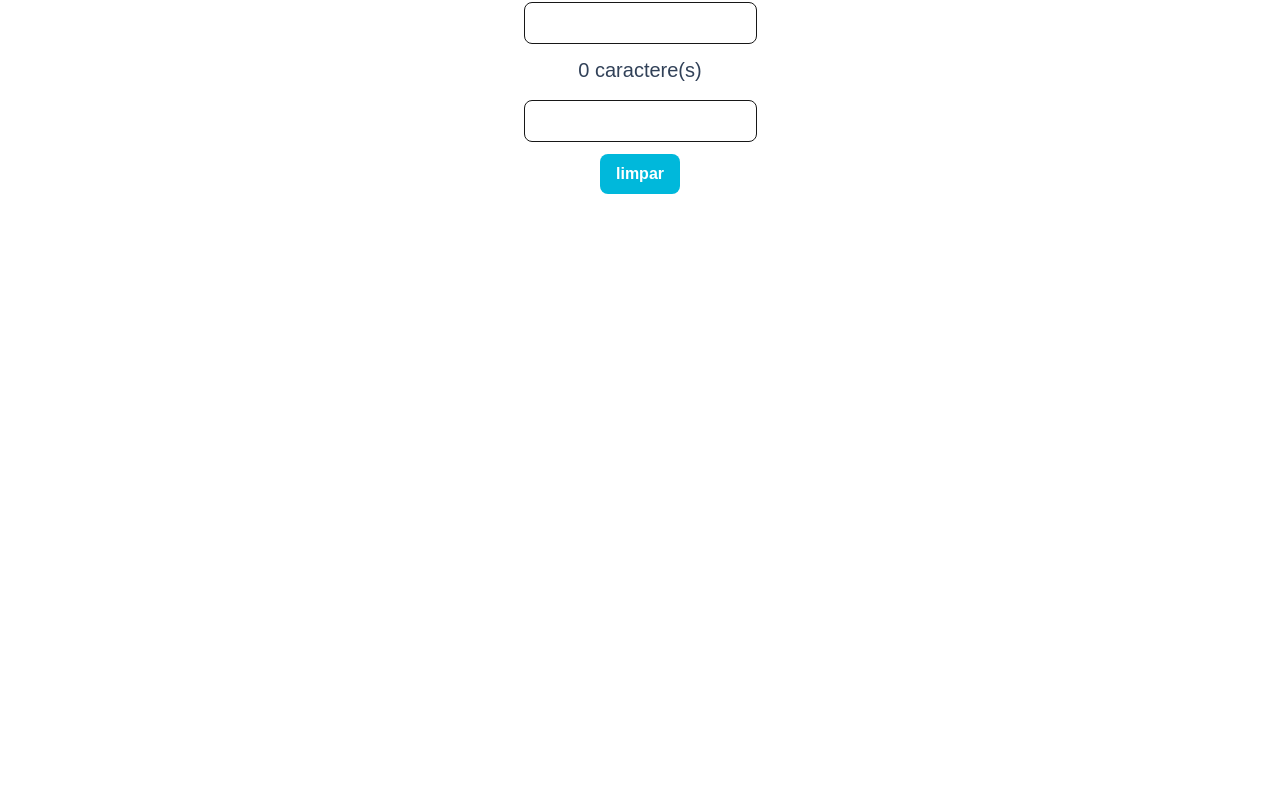
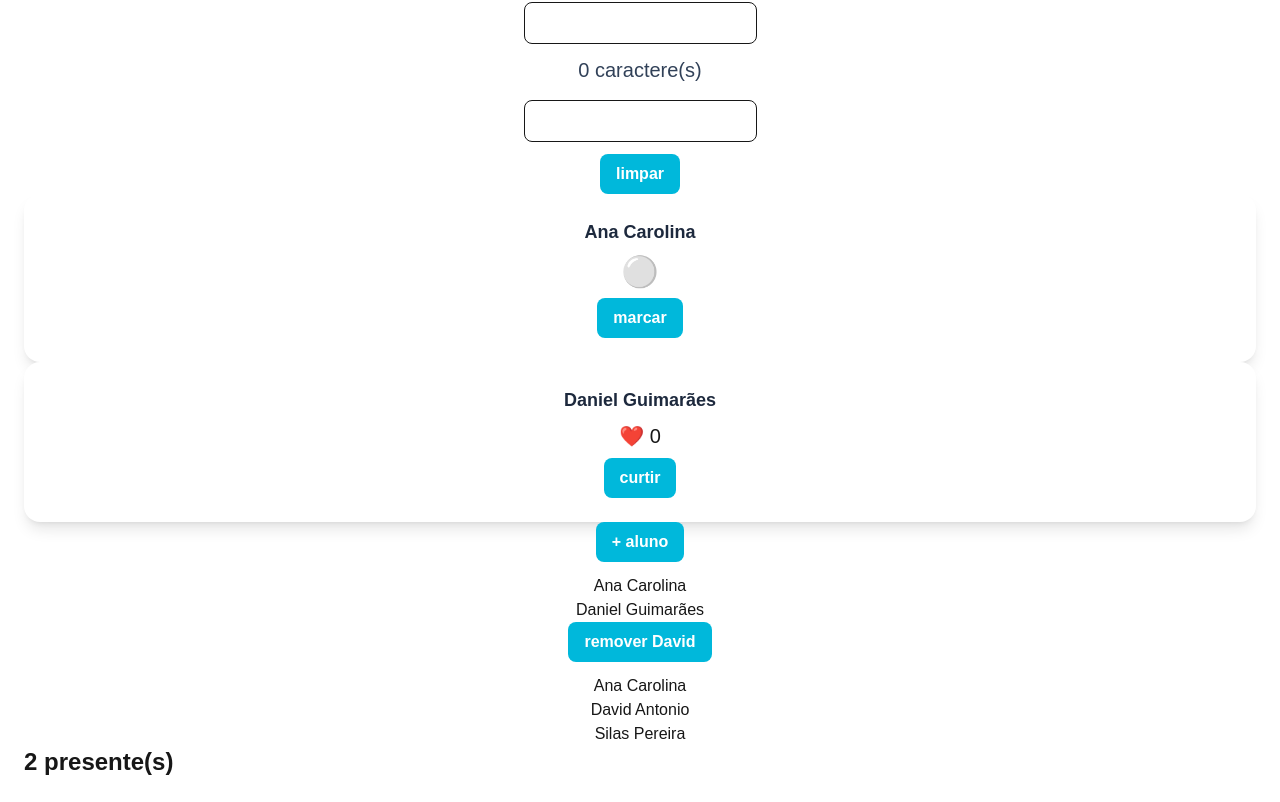
Before and after one commit to GustavoTFPR/ReactAula, a Next.js app: page /lista03 in a window 1280 px wide. Shown: the part 1018-1820 px from the top of the page. Before the commit the page ends 1236 px from the top, so only its background shows below. Built offline with nearby package versions, Linux system fonts and the light colour scheme.

Commit message:
Adicionando exs 10-15 lista 03

```diff
--- a/app/lista03/page.tsx
+++ b/app/lista03/page.tsx
@@ -9,6 +9,11 @@ import ParOuImpar from "@/components/lista03/ParOuImpar";
 import ResetarInput from "@/components/lista03/ResetarInput";
 import ToggleLigaDesliga from "@/components/lista03/ToggleLigaDesliga";
 import TrocaCor from "@/components/lista03/TrocaCor";
+import MarcarPresenca from "@/components/lista03/MarcarPresenca";
+import CurtidasCard from "@/components/lista03/CurtidasCard";
+import AdicionarLista from "@/components/lista03/AdicionarLista";
+import RemoverAluno from "@/components/lista03/RemoverAluno";
+import ContarPresentes from "@/components/lista03/ContarPresentes";
 
 
 export default function Lista03() {
@@ -31,6 +36,11 @@ export default function Lista03() {
             <InputControlado />
             <ContarCaracteres />
             <ResetarInput />
+            <MarcarPresenca />
+            <CurtidasCard />
+            <AdicionarLista />
+            <RemoverAluno />
+            <ContarPresentes />
         </main>
     );
 }
--- /dev/null
+++ b/components/lista03/AdicionarLista.tsx
@@ -0,0 +1,18 @@
+//Lista 04 Exercício 13
+// Enunciado: Adicionar à lista
+// Estado string[] com dois alunos.Um botão adiciona Manuella Alves com[...turma, novo] e a lista renderiza com.map.
+
+"use client";
+
+import { useState } from "react";
+
+export default function AdicionarLista() {
+    const [turma, setTurma] = useState<string[]>(["Ana Carolina", "Daniel Guimarães"]);
+    return (
+        <div className="text-center">
+            <button className="bg-cyan-500 hover:bg-cyan-600 text-white font-bold px-4 py-2 rounded-lg mb-3"
+                onClick={() => setTurma([...turma, "Manuella Alves"])}>+ aluno</button>
+            <ul>{turma.map((nome, i) => <li key={i}>{nome}</li>)}</ul>
+        </div>
+    );
+}
--- /dev/null
+++ b/components/lista03/ContarPresentes.tsx
@@ -0,0 +1,18 @@
+//Lista 04 Exercício 15
+// Enunciado: Contar presentes
+// Um array de alunos com presente: boolean no estado.Mostre no topo quantos estão presentes — derivado do estado.
+
+"use client";
+
+import { useState } from "react";
+
+export default function ContarPresentes() {
+    type Aluno = { id: number; nome: string; presente: boolean };
+    const [alunos] = useState<Aluno[]>([
+        { id: 1, nome: "Ana Carolina", presente: true },
+        { id: 2, nome: "Gustavo Tavares", presente: false },
+        { id: 3, nome: "Thais Resende", presente: true },
+    ]);
+    const presentes = alunos.filter(a => a.presente).length;
+    return <p className="text-2xl font-bold">{presentes} presente(s)</p>;
+}
--- /dev/null
+++ b/components/lista03/CurtidasCard.tsx
@@ -0,0 +1,19 @@
+//Lista 03 Exercício 12
+// Enunciado: Curtidas num card
+// Card do Daniel Guimarães com um botão ❤️ que incrementa o número de curtidas.
+
+"use client";
+
+import { useState } from "react";
+
+export default function CurtidasCard() {
+    const [curtidas, setCurtidas] = useState<number>(0);
+    return (
+        <div className="bg-white rounded-2xl p-6 shadow-lg text-center">
+            <h3 className="text-lg font-bold text-slate-800">Daniel Guimarães</h3>
+            <p className="text-xl my-2">❤️ {curtidas}</p>
+            <button className="bg-cyan-500 hover:bg-cyan-600 text-white font-bold px-4 py-2 rounded-lg"
+                onClick={() => setCurtidas(curtidas + 1)}>curtir</button>
+        </div>
+    );
+}
--- /dev/null
+++ b/components/lista03/MarcarPresenca.tsx
@@ -0,0 +1,19 @@
+//Lista 03 Exercício 11
+// Enunciado: Marcar presença
+// Card da Ana Carolina com um botão que alterna a presença: 🟢 presente / ⚪ ausente.
+
+"use client";
+
+import { useState } from "react";
+
+export default function MarcarPresenca() {
+    const [presente, setPresente] = useState<boolean>(false);
+    return (
+        <div className="bg-white rounded-2xl p-6 shadow-lg text-center">
+            <h3 className="text-lg font-bold text-slate-800">Ana Carolina</h3>
+            <p className="text-3xl my-2">{presente ? "🟢" : "⚪"}</p>
+            <button className="bg-cyan-500 hover:bg-cyan-600 text-white font-bold px-4 py-2 rounded-lg"
+                onClick={() => setPresente(!presente)}>marcar</button>
+        </div>
+    );
+}
--- /dev/null
+++ b/components/lista03/RemoverAluno.tsx
@@ -0,0 +1,18 @@
+//Lista 04 Exercício 14
+// Enunciado: Remover aluno
+// A partir da lista no estado, um botão remove David Antonio com filter — mantém todos, exceto ele.
+
+"use client";
+
+import { useState } from "react";
+
+export default function RemoverAluno() {
+    const [turma, setTurma] = useState<string[]>(["Ana Carolina", "David Antonio", "Silas Pereira"]);
+    return (
+        <div className="text-center">
+            <button className="bg-cyan-500 hover:bg-cyan-600 text-white font-bold px-4 py-2 rounded-lg mb-3"
+                onClick={() => setTurma(turma.filter(n => n !== "David Antonio"))}>remover David</button>
+            <ul>{turma.map((nome, i) => <li key={i}>{nome}</li>)}</ul>
+        </div>
+    );
+}
```
